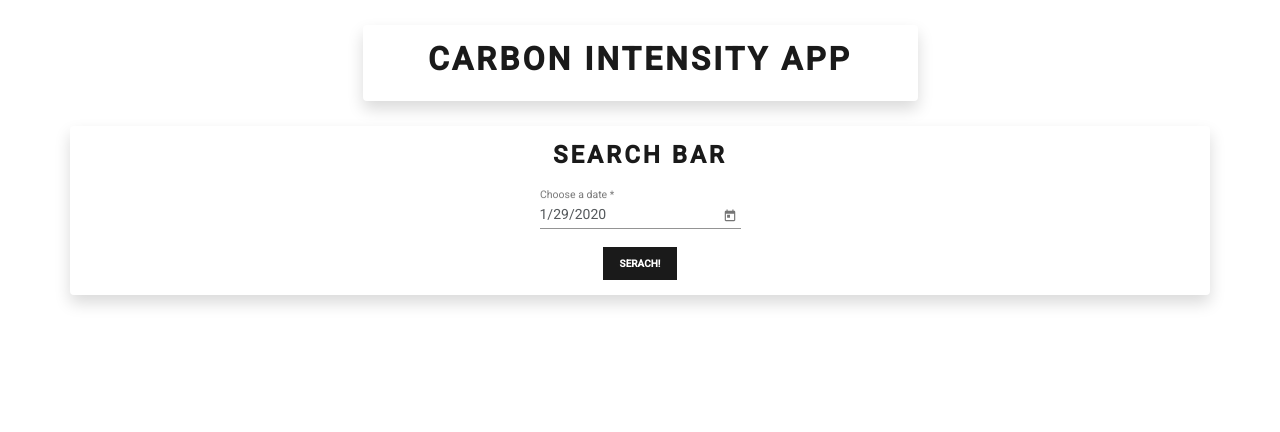
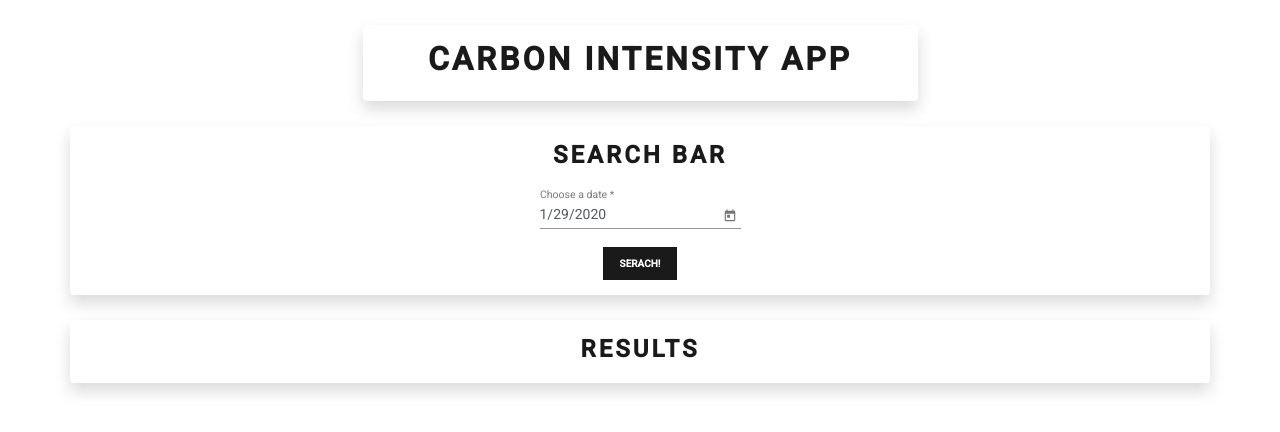
Before and after one commit to filipgrudzien/carbon-intensity-gui, an Angular app: page / in a window 1280 px wide. Shown: the top 432 px of the page. Built offline with nearby package versions, Linux system fonts and the light colour scheme.

Commit message:
obtaining results and communication between components obtained, yet displaying results wip

```diff
--- a/src/app/app.component.html
+++ b/src/app/app.component.html
@@ -8,5 +8,5 @@
   </div>
 </div>
 <app-search-bar></app-search-bar>
-
+<app-search-result></app-search-result>
 <router-outlet></router-outlet>
--- a/src/app/core/services/carbon-api.service.ts
+++ b/src/app/core/services/carbon-api.service.ts
@@ -17,7 +17,14 @@ export class CarbonApiService {
   private readonly HIGH_INDEX = 'high';
   private readonly FIRST_ELEMENT_POSITION = '0';
 
+  private submitSender = new Subject<Date>();
+  submitSent$ = this.submitSender.asObservable();
+
   constructor(private http: HttpClient) { }
+
+  sendSubmissionData(date: Date) {
+    this.submitSender.next(date);
+  }
 
   public getDailyCarbonIntensityPrognosis(date: Date): Observable<Array<CarbonIntensityResult>> {
     return this.getDailyMappedApiResult(date);
@@ -135,7 +142,6 @@ export class CarbonApiService {
         indexMap.set(this.HIGH_INDEX, indexMap.get(this.HIGH_INDEX) + 1);
       }
     });
-    console.log(indexMap);
     let maxCounter = [indexMap.get(this.LOW_INDEX), indexMap.get(this.MODERATE_INDEX), indexMap.get(this.HIGH_INDEX)]
       .sort()
       .reverse()[this.FIRST_ELEMENT_POSITION];
--- a/src/app/home/components/search-bar/search-bar.component.ts
+++ b/src/app/home/components/search-bar/search-bar.component.ts
@@ -1,5 +1,5 @@
 import { Component, OnInit } from '@angular/core';
-import { FormControl, Validators, FormGroup, ReactiveFormsModule } from '@angular/forms';
+import { FormControl, Validators, FormGroup } from '@angular/forms';
 import { CarbonApiService } from 'src/app/core/services/carbon-api.service';
 
 @Component({
@@ -16,13 +16,10 @@ export class SearchBarComponent implements OnInit {
 
   constructor(private carbonApiService: CarbonApiService) { }
 
-  ngOnInit() {
-  }
+  ngOnInit() { }
 
   public submitSearch(): void {
-    this.carbonApiService.getDailyCarbonIntensityPrognosis(this.searchForm.value.date).subscribe(
-      result => console.log(result)
-    );
+    this.carbonApiService.sendSubmissionData(this.searchForm.value.date);
   }
 
 }
--- a/src/app/home/components/search-result/search-result.component.css
+++ b/src/app/home/components/search-result/search-result.component.css
@@ -0,0 +1,3 @@
+#result-name {
+    margin: 15px 0px 20px 0px;
+}
--- a/src/app/home/components/search-result/search-result.component.html
+++ b/src/app/home/components/search-result/search-result.component.html
@@ -2,11 +2,11 @@
   <div class="row text-center">
     <div class="col-sm-2 col-md-2 col-lg-2"></div>
     <div class="col-sm-8 col-md-8 col-lg-8" id="apptitle-holder">
-      <h3 id="search-bar-holder"> {{ resultsTitle | uppercase }} </h3>
+      <h3 id="result-name"> {{ resultsTitle | uppercase }} </h3>
     </div>
     <div class="col-sm-2 col-md-2 col-lg-2"></div>
   </div>
   <div class="text-center row">
-    <!-- todo make ngFor for all records passed from search app-search-bar -->
+
   </div>
 </div>
--- a/src/app/home/components/search-result/search-result.component.ts
+++ b/src/app/home/components/search-result/search-result.component.ts
@@ -1,4 +1,6 @@
 import { Component, OnInit } from '@angular/core';
+import { CarbonApiService } from 'src/app/core/services/carbon-api.service';
+import { Subscription } from 'rxjs';
 
 @Component({
   selector: 'app-search-result',
@@ -7,9 +9,17 @@ import { Component, OnInit } from '@angular/core';
 })
 export class SearchResultComponent implements OnInit {
 
-  public resultsTitle = 'search bar';
+  public resultsTitle = 'results';
 
-  constructor() { }
+  constructor(private carbonApiService: CarbonApiService) {
+    carbonApiService.submitSent$.subscribe(
+      date => {
+        this.carbonApiService.getDailyCarbonIntensityPrognosis(date).subscribe(
+          result => {
+            console.log('dostalem', result);
+          });
+      });
+  }
 
   ngOnInit() {
   }
```
